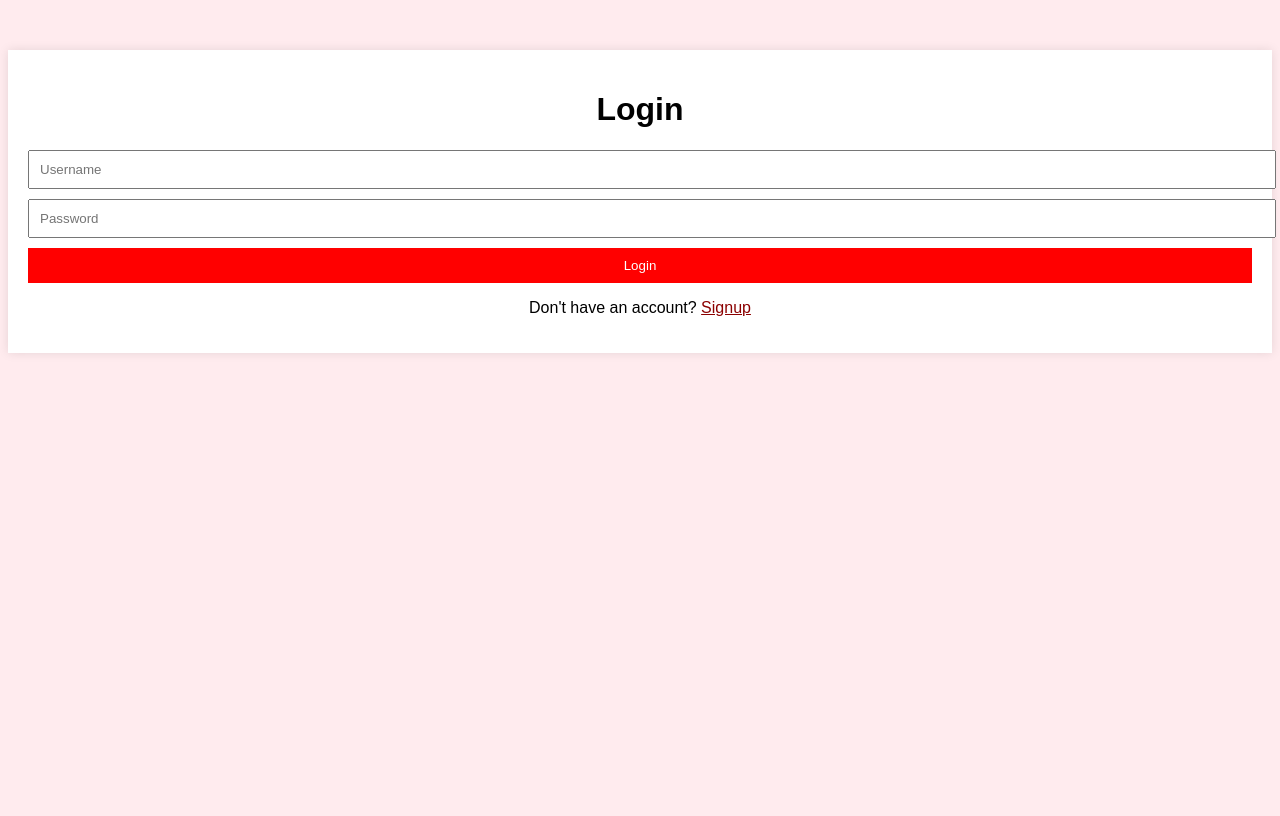
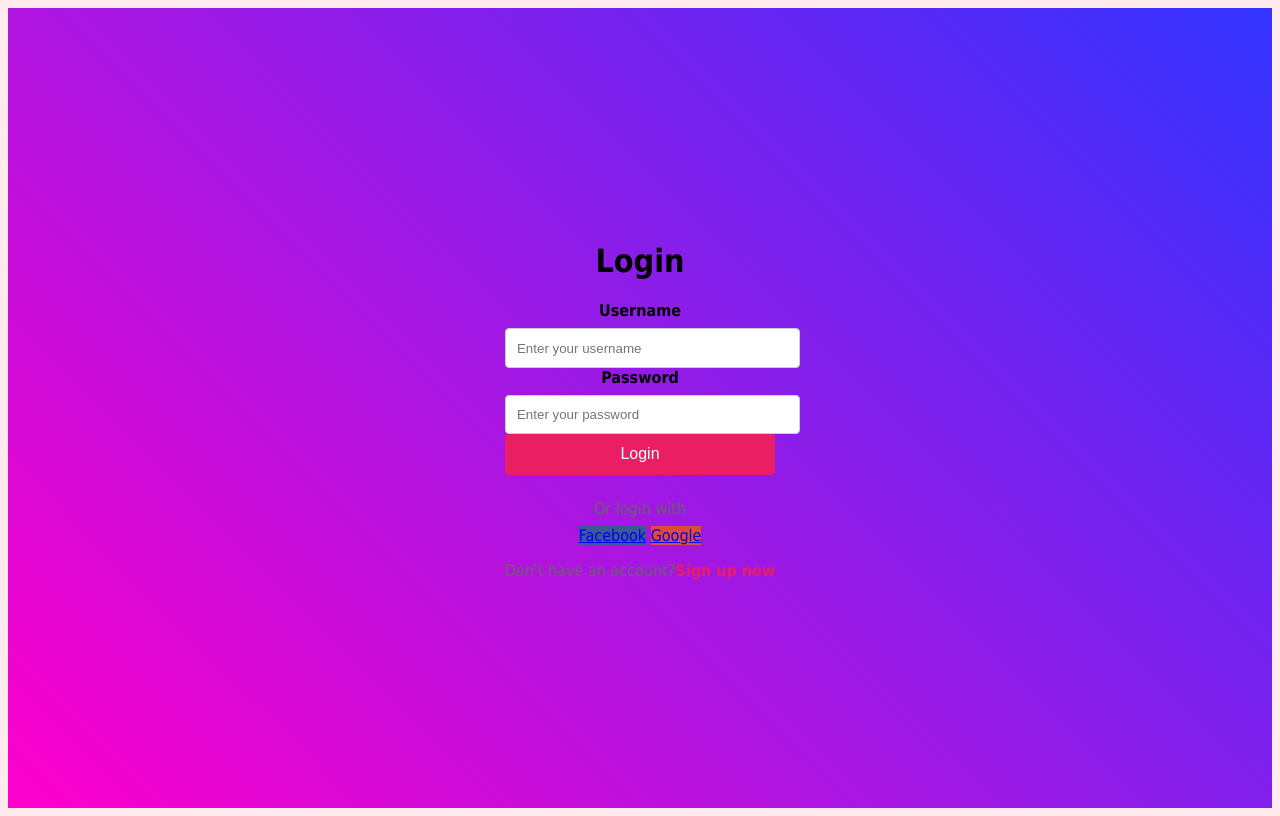
Before and after one commit to sajina-123/Project1, a Django app: page /login/ in a window 1280 px wide. Before the commit the page ends 353 px from the top, so only its background shows below. Run offline with Django 5.2, Linux system fonts and the light colour scheme.

Commit message:
update Project1

```diff
--- a/bloggers_haven/blog/static/css/login.css
+++ b/bloggers_haven/blog/static/css/login.css
@@ -4,29 +4,102 @@ body {
     text-align: center;
 }
 
-.container {
-    width:30;
-    margin: auto;
-    background: white;
-    padding: 20px;
-    box-shadow: 0px 0px 10px rgba(0,0,0,0.1);
-    margin-top: 50px;
+.gb {
+    min-height: 100vh;
+    background: linear-gradient(45deg, #ff00cc, #3333ff);
+    display: flex;
+    justify-content: center;
+    align-items: center;
+    font-family: "Sehoe UI", Tahoma, Geneva, Verdana, sans-serif;
+    margin: 0;
 }
 
-input,button {
-    display: block;
-    width: 100%;
-    padding: 10px;
-    margin: 10px 0;
+.login_cont {
+    background: #fff;
+    padding: 2rem 2.5rem;
+    border-radius: 8px;
+    box-shadow: 0 5ps 15px rgba(0,0,0,0.2);
+    width: 350px;
+    max-width: 90%;
+    text-align: center;
 }
 
-button {
-    background: red;
-    color: white;
-    border: none;
-    cursor: pointer;
+.login-cont h2 {
+    margin-bottom: 1.5rem;
+    color: #333;
 }
 
-a {
-    color: darkred;
+.input {
+    text-align: left;
+    margin-bottom: 1rem;
 }
+.ig label {
+    display: block;
+    margin-bottom: 0.5rem;
+    font-weight: 600;
+}
+
+.ig input {
+    width: 100%;
+    padding: 0.7rem;
+    border: 1px solid #ccc;
+    border-radius: 4px;
+}
+
+.btn {
+    background-color: #e91e63;
+    color: #fff;
+    padding: 0.7rem;
+    width: 100%;
+    border: none;
+    border-radius: 4px;
+    cursor: pointer;
+    font-size: 1rem;
+}
+
+.btn-login:hover {
+    background-color: #d81b60;
+
+}
+
+.login {
+    margin-top: 1.5rem;
+}
+
+.login p {
+    margin-bottom: 0.5rem;
+    color: #666;
+}
+.login-button {
+    display: flex;
+    justify-content: center;
+    gap: 1rem;
+
+}
+
+.login-button a {
+    text-decoration: none;
+    color: #fff;
+    padding: 0.6rem 1rem;
+    border-radius: 4px;
+    font-weight: 600;
+}
+
+.fb {
+    background-color: #3b5998;
+}
+
+.google {
+    background-color: #dd4b39;
+}
+
+.signuplink {
+    margin-top: 1rem;
+    color: #666;
+}
+
+.signuplink a {
+    color: #e91e63;
+    text-decoration: none;
+    font-weight: 600;
+}
--- a/bloggers_haven/blog/static/js/login.js
+++ b/bloggers_haven/blog/static/js/login.js
@@ -1,14 +1,26 @@
-document.addEventListener("DOMContentLoaded", function () {
-    let loginForm = document.querySelector("form");
-    if (loginForm) {
-        loginForm.addEventListener("submit", function(event) {
-            let username=document.querySelector("input[name='username']").value;
-            let password=document.querySelector("input[name='password']").value;
+// document.addEventListener("DOMContentLoaded", function () {
+//     let loginForm = document.querySelector("form");
+//     if (loginForm) {
+//         loginForm.addEventListener("submit", function(event) {
+//             let username=document.querySelector("input[name='username']").value;
+//             let password=document.querySelector("input[name='password']").value;
 
-            if (username.trim() === "" || password.trim() === "") {
-                alert("Username and password cannot be empty!");
-                event.preventDefault();
-            }
-        })
-    }
-})
+//             if (username.trim() === "" || password.trim() === "") {
+//                 alert("Username and password cannot be empty!");
+//                 event.preventDefault();
+//             }
+//         })
+//     }
+// })
+
+document.addEventListener("DOMContentLoaded", function() {
+    const inputs= document.querySelectorAll("input");
+    inputs.forEach((input) => {
+        input.addEventListener("focus", () => {
+            input.style.borderColor="#e91e63";
+        });
+        input.addEventListener("blur", () => {
+            input.style.borderColor= "#ccc";
+        });
+    });
+});
--- a/bloggers_haven/blog/static/js/script.js
+++ b/bloggers_haven/blog/static/js/script.js
@@ -1,5 +1,5 @@
 document.addEventListener("DOMContentLoaded", function () {
-    let form=document.querySelector("form");
+    let form=document.querySelector("input");
     form.addEventListener("submit", function(event) {
         let username=document.querySelector("input[name='username']").value;
         let password=document.querySelector("input[name='password']").value;
--- a/bloggers_haven/blog/templates/blog/login.html
+++ b/bloggers_haven/blog/templates/blog/login.html
@@ -8,7 +8,7 @@
     <link rel="stylesheet"  href="{% static 'css/login.css' %}">
 </head>
 <body>
-    <div class="container">
+    {% comment %} <div class="container">
         <h1>Login</h1>
         <form action=" "  method="POST">
             {% csrf_token %}
@@ -17,7 +17,39 @@
             <button type="submit">Login</button>
         </form>
         <p>Don't have an account? <a href="{% url 'signup' %}">Signup</a></p>
+    </div> {% endcomment %}
+    <div class="gb">
+        <div class="login-cont">
+            <h1>Login</h1>
+            <form method="POST">
+                {% csrf_token %}
+                <div class="ig">
+                    <label for="username" >Username</label>
+                    <input type="text" id="username" name="username" placeholder="Enter your username" required/>
+                </div>
+
+                <div class="ig">
+                    <label for="password" >Password</label>
+                    <input type="password" id="password" name="password" placeholder="Enter your password" required/>
+                </div>
+                <button type="submit" class="btn">Login</button>
+
+                <div class="login">
+                    <p>Or login with</p>
+                    <div class="login-btn">
+                        <a href="#" class="fb">Facebook</a>
+                        <a href="#" class="google">Google</a>
+                    </div>
+                </div>
+
+                <p class="signuplink">
+                    Don't have an account?<a href="{% url 'signup' %}">Sign up now</a>
+                </p>
+            </form>
+        </div>
     </div>
-    <script src="{% static 'js/login.js' %}"></script>
+
+
+                <script src="{% static 'js/login.js' %}"></script>
 </body>
 </html>
--- a/bloggers_haven/blog/templates/blog/signup.html
+++ b/bloggers_haven/blog/templates/blog/signup.html
@@ -13,9 +13,11 @@
             {% csrf_token %}
             <input type="text" name="username" placeholder="Username" required>
             <br>
+            <input type="email" name="email" placeholder="Email" required>
+
             <input type="password" name="password" placeholder="Password" required>
             <br>
-            <input type="password" name="password2" placeholder="Confirm Password" required>
+            <input type="password" name="confirm_password" placeholder="Confirm Password" required>
             <br>
             <button type="submit">SignUp</button>
         </form>
--- a/bloggers_haven/blog/urls.py
+++ b/bloggers_haven/blog/urls.py
@@ -2,9 +2,13 @@ from django.urls import path
 from . import views
 
 urlpatterns=[
-    path('',views.home, name='home'),
-    path('signup/', views.signup, name='signup'),
-    path('login/', views.login, name='login'),
-    path('logout/', views.logout, name='logout'),
+    path('home/',views.home, name='home'),
+    path('signup/', views.signup_view, name='signup'),
+    path('login/', views.login_view, name='login'),
+    path('logout/', views.logout_view, name='logout'),
+    path(' ', views.post_list, name='post_list'),
+    path('create/', views.create_post, name='create_post'),
+    path('update/<int:post_id>/', views.update_post, name='update_post'),
+    path('delete/<int:post_id>/', views.delete_post, name='delete_post'),
 
 ]
--- a/bloggers_haven/blog/views.py
+++ b/bloggers_haven/blog/views.py
@@ -1,32 +1,38 @@
-from django.shortcuts import render, redirect
+from django.shortcuts import render, redirect, get_object_or_404
 from django.contrib.auth import authenticate, login, logout
 from django.contrib.auth.models import User
 from django.contrib import messages
 from django.contrib.auth.decorators import login_required
+from .models import Blog
+
+
 
 
 # Create your views here.
 
-def signup(req):
+def signup_view(req):
     if req.method == "POST":
         username=req.POST['username']
+        email=req.POST['email']
         password=req.POST['password']
-        password2=req.POST['password']
+        confirm_password=req.POST['confirm_password']
 
-        if password ==password2:
+        if password == confirm_password:
             if User.objects.filter(username=username).exists():
                 messages.error(req, "Username already taken")
+            elif User.objects.filter(email=email). exists():
+                 messages.error(req, "Email already registered!")
             else:
                 user=User.objects.create_user(username=username, password=password)
                 user.save()
-                messages.success(req, "Account created successfully")
+                messages.success(req, "Account created successfully! Please login.")
                 return redirect('login')
         else:
-            messages.error(req,"Password donot match")
+            messages.error(req,"Password do not match")
 
         return render(req, 'blog/signup.html')
 
-def login(req):
+def login_view(req):
         if req.method == "POST":
             username=req.POST['username']
             password=req.POST['password']
@@ -34,16 +40,43 @@ def login(req):
 
             if user is not None:
                 login(req,user)
-                return redirect('Home')
+                return redirect('home')
             else:
                 messages.error(req, "Invalid username or password")
 
         return render(req,'blog/login.html')
 
-def logout(req):
+def logout_view(req):
         logout(req)
+        messages.success(req, "You have logged out successfully! ")
         return redirect('home')
 
 @login_required
 def home(req):
      return render(req,'blog/home.html')
+
+def create_post(req):
+     if req.method == "POST":
+          title=req.POST['title']
+          content=req.POST['content']
+          Blog.objects.create(title=title, content=content)
+          return redirect(req, 'post_list')
+     return render(req, 'blog/create_post.html')
+
+def post_list(req):
+     posts=Blog.objects.all()
+     return render(req,'blog/post_list.html', {'list':list})
+
+def update_post(req, post_id):
+     post=get_object_or_404(Blog, id=post_id)
+     if req.method =="POST":
+          post.title=req.POST.get('title')
+          post.content=req.POST.get('content')
+          post.save()
+          return redirect('post_list')
+     return render(req,'blog/update_post.thml')
+
+def delete_post(req, post_id):
+     post=get_object_or_404(Blog, id=post_id)
+     post.delete()
+     return redirect('post_list')
--- a/bloggers_haven/bloggers_haven/settings.py
+++ b/bloggers_haven/bloggers_haven/settings.py
@@ -39,7 +39,7 @@ INSTALLED_APPS = [
     'django.contrib.messages',
     'django.contrib.staticfiles',
     'blog',
-    #'reset_framework',
+
 ]
 
 MIDDLEWARE = [
--- a/bloggers_haven/bloggers_haven/urls.py
+++ b/bloggers_haven/bloggers_haven/urls.py
@@ -16,8 +16,14 @@ Including another URLconf
 """
 from django.contrib import admin
 from django.urls import path,include
+from blog import views
 
 urlpatterns = [
     path('admin/', admin.site.urls),
     path('', include('blog.urls')),
+     path(' ', views.post_list, name='post_list'),
+    path('create/', views.create_post, name='create_post'),
+    path('update/<int:post_id>/', views.update_post, name='update_post'),
+    path('delete/<int:post_id>/', views.delete_post, name='delete_post'),
+
 ]
```
Also changed, not shown: bloggers_haven/blog/static/css/home.css (+98 -30 lines), bloggers_haven/blog/static/css/style.css (+27 -7 lines), bloggers_haven/blog/templates/blog/create_post.html (added, +15 -0 lines), bloggers_haven/blog/templates/blog/home.html (+46 -1 lines), bloggers_haven/blog/templates/blog/post_list.html (added, +20 -0 lines), bloggers_haven/blog/templates/blog/update_post.html (added, +15 -0 lines), bloggers_haven/blog/models.py (line endings or trailing spaces), bloggers_haven/db.sqlite3.
